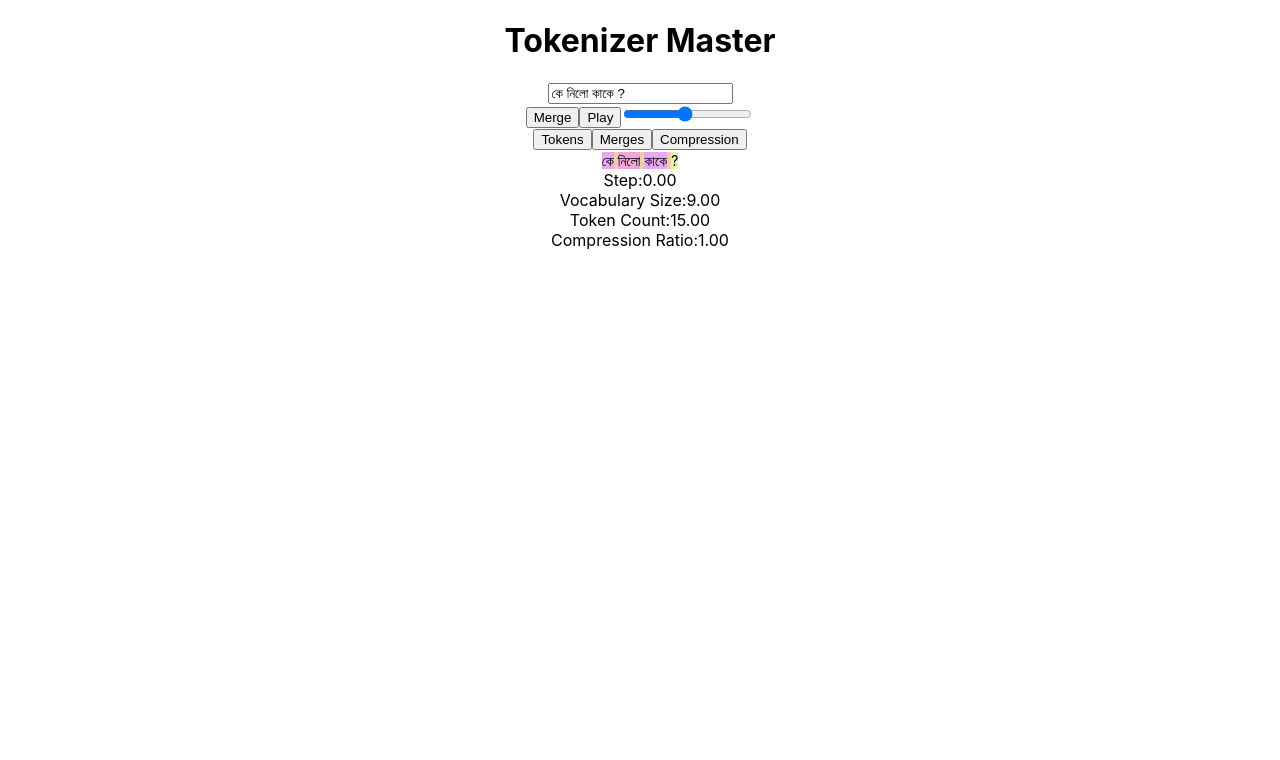
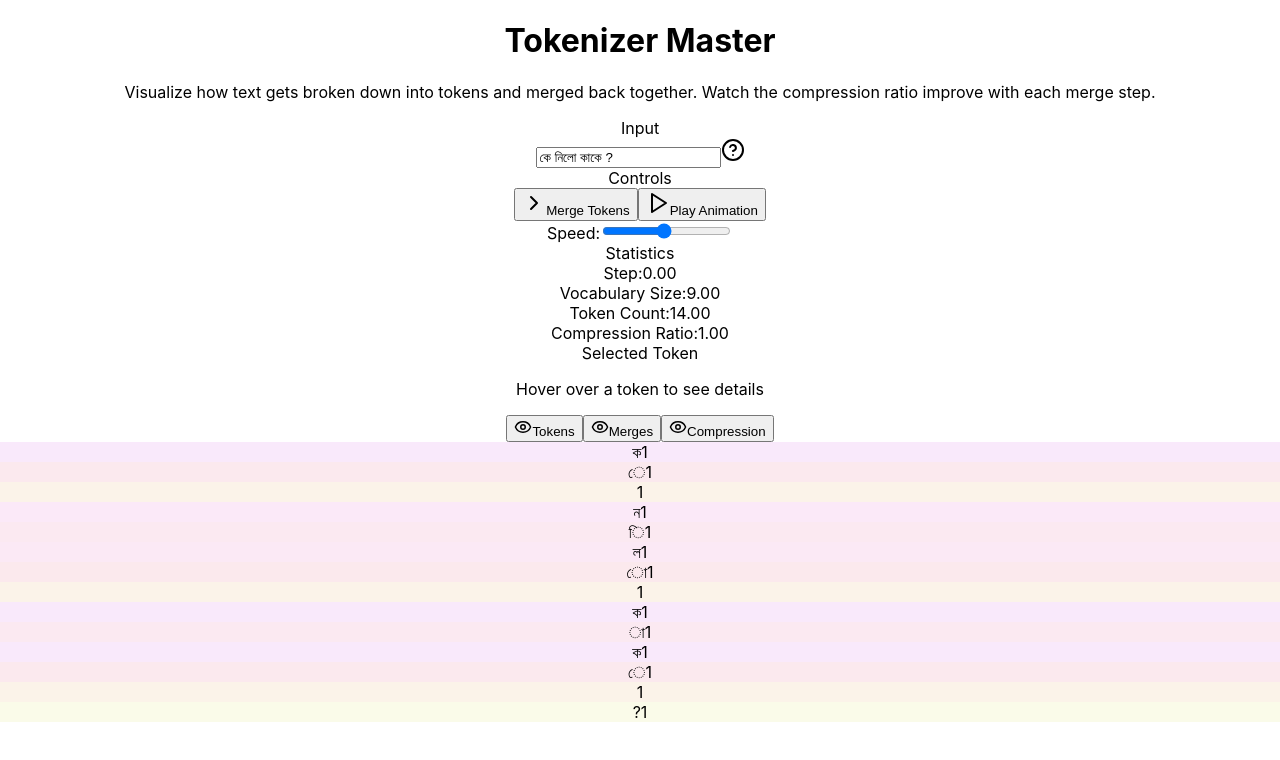
Before and after one commit to mdabir1203/BPE_Tokenizer_Visualizer, a React (Create React App) app: page / in a window 1280 px wide. Shown: the top 760 px of the page. Built offline with nearby package versions, Linux system fonts and the light colour scheme.

Commit message:
added 3D elements

```diff
--- a/src/components/TokenizerMasterVisualizer.js
+++ b/src/components/TokenizerMasterVisualizer.js
@@ -1,8 +1,16 @@
 import React, { useState, useEffect, useCallback, useRef, useMemo } from 'react';
 import { LineChart, Line, BarChart, Bar, XAxis, YAxis, Tooltip, Legend, ResponsiveContainer } from 'recharts';
+import { HelpCircle, Play, Pause, ChevronRight, RotateCw, Eye } from 'lucide-react';
 
-const useDebounce = (fn: Function, delay: number) => {
-  const timeoutRef = useRef<ReturnType<typeof setTimeout>>();
+// Constants
+const MAX_STEPS = 20;
+const DEFAULT_SPEED = 1000;
+const MIN_SPEED = 100;
+const MAX_SPEED = 2000;
+
+// Custom hook for debouncing
+const useDebounce = (fn, delay) => {
+  const timeoutRef = useRef();
 
   useEffect(() => {
     return () => {
@@ -10,75 +18,70 @@ const useDebounce = (fn: Function, delay: number) => {
     };
   }, []);
 
-  return useCallback((...args: any[]) => {
+  return useCallback((...args) => {
     if (timeoutRef.current) clearTimeout(timeoutRef.current);
     timeoutRef.current = setTimeout(() => fn(...args), delay);
   }, [fn, delay]);
 };
 
-// Constants and Types
-const MAX_STEPS = 20;
-const DEFAULT_SPEED = 1000;
-const MIN_SPEED = 100;
-const MAX_SPEED = 2000;
-
-interface Token {
-  char: string;
-  id: number;
-  frequency?: number;
-  metadata?: Record<string, unknown>;
-}
-
-interface MergeHistory {
-  tokens: Token[];
-  compressionRatio: number;
-  timestamp: number;
-}
-
-interface StatsProps {
-  stats: Record<string, number | string>;
-}
-
-// Components
-const TokenDisplay: React.FC<{token: Token; onHover: (t: Token) => void}> = React.memo(({ token, onHover }) => (
-  <span
-    className="inline-block px-2 py-1 m-1 rounded-lg transition-transform duration-200 hover:scale-105 cursor-pointer"
-    style={{
-      backgroundColor: `hsl(${token.id % 360}, 70%, 80%)`,
-      fontSize: `${Math.min(20, 12 + token.char.length * 2)}px`,
-    }}
+const TokenDisplay = React.memo(({ token, onHover }) => (
+  <div
+    className="group relative transform transition-all duration-300 hover:scale-110"
     onMouseEnter={() => onHover(token)}
     role="button"
     tabIndex={0}
-    aria-label={`Token ${token.char} with ID ${token.id}`}
+    aria-label={`Token ${token.char} with frequency ${token.frequency}`}
   >
-    {token.char}
+    <div className="absolute inset-0 bg-blue-500 rounded-xl transform rotate-3 translate-x-1 translate-y-1 group-hover:rotate-6 transition-transform" />
+    <div
+      className="relative p-3 rounded-xl shadow-lg transform transition-transform bg-white border-2 border-gray-200 hover:-translate-y-1"
+      style={{
+        backgroundColor: `hsl(${token.id % 360}, 70%, 95%)`,
+      }}
+    >
+      <span className="text-lg font-semibold">{token.char}</span>
+      {token.frequency && (
+        <span className="absolute -top-2 -right-2 bg-blue-500 text-white rounded-full px-2 py-1 text-xs">
+          {token.frequency}
         </span>
+      )}
+    </div>
+  </div>
 ));
 
-const StatsPanel: React.FC<StatsProps> = ({ stats }) => (
-  <div className="grid grid-cols-2 gap-4 p-4 bg-white rounded-lg shadow">
+const InfoBox = ({ title, children }) => (
+  <div className="relative p-6 bg-white rounded-xl shadow-lg border-2 border-gray-100">
+    <div className="absolute -top-3 left-4 bg-blue-500 text-white px-3 py-1 rounded-full text-sm">
+      {title}
+    </div>
+    {children}
+  </div>
+);
+
+const StatsPanel = ({ stats }) => (
+  <div className="space-y-2">
     {Object.entries(stats).map(([key, value]) => (
-      <div key={key} className="flex justify-between">
-        <span className="font-medium">{key}:</span>
-        <span>{typeof value === 'number' ? value.toFixed(2) : value}</span>
+      <div key={key} className="flex justify-between items-center">
+        <span className="text-gray-600">{key}:</span>
+        <span className="font-semibold">
+          {typeof value === 'number' ? value.toFixed(2) : value}
+        </span>
       </div>
     ))}
   </div>
 );
 
-const TokenizerMasterVisualizer: React.FC = () => {
-  const [text, setText] = useState("কে নিলো কাকে ? ");
-  const [tokens, setTokens] = useState<Token[]>([]);
-  const [mergeHistory, setMergeHistory] = useState<MergeHistory[]>([]);
+const TokenizerMasterVisualizer = () => {
+  const [text, setText] = useState("কে নিলো কাকে ?");
+  const [tokens, setTokens] = useState([]);
+  const [mergeHistory, setMergeHistory] = useState([]);
   const [step, setStep] = useState(0);
   const [view, setView] = useState('tokens');
   const [autoPlay, setAutoPlay] = useState(false);
   const [speed, setSpeed] = useState(DEFAULT_SPEED);
-  const [selectedToken, setSelectedToken] = useState<Token | null>(null);
+  const [selectedToken, setSelectedToken] = useState(null);
 
-  const timerRef = useRef<ReturnType<typeof setTimeout>>();
-  const containerRef = useRef<HTMLDivElement>(null);
+  const timerRef = useRef();
 
   const initialize = useCallback(() => {
     const initialTokens = text.split('').map(char => ({
@@ -96,8 +99,8 @@ const TokenizerMasterVisualizer: React.FC = () => {
     setStep(0);
   }, [text]);
 
-  const findOptimalMerge = useCallback((currentTokens: Token[]) => {
-    const frequencies = new Map<string, number>();
+  const findOptimalMerge = useCallback((currentTokens) => {
+    const frequencies = new Map();
 
     for (let i = 0; i < currentTokens.length - 1; i++) {
       const pair = `${currentTokens[i].char}${currentTokens[i + 1].char}`;
@@ -117,7 +120,7 @@ const TokenizerMasterVisualizer: React.FC = () => {
     return { pair: optimalPair, frequency: maxFreq };
   }, []);
 
-  const debouncedTextUpdate = useDebounce((newText: string) => {
+  const debouncedTextUpdate = useDebounce((newText) => {
     setText(newText);
     initialize();
   }, 300);
@@ -130,7 +133,7 @@ const TokenizerMasterVisualizer: React.FC = () => {
       if (!pair || !frequency) return prevTokens;
 
       const newId = Math.max(...prevTokens.map(t => t.id)) + 1;
-      const newTokens: Token[] = [];
+      const newTokens = [];
       let i = 0;
 
       while (i < prevTokens.length) {
@@ -183,7 +186,7 @@ const TokenizerMasterVisualizer: React.FC = () => {
   }), [step, tokens, text]);
 
   const chartData = useMemo(() => ({
-    merges: Object.entries(tokens.reduce((acc: Record<string, number>, token) => {
+    merges: Object.entries(tokens.reduce((acc, token) => {
       if (token.frequency) acc[token.char] = token.frequency;
       return acc;
     }, {})),
@@ -194,35 +197,53 @@ const TokenizerMasterVisualizer: React.FC = () => {
   }), [tokens, mergeHistory]);
 
   return (
-    <div ref={containerRef} className="p-6 bg-gray-100 rounded-lg shadow-lg">
-      <header className="mb-6">
-        <h1 className="text-3xl font-bold text-center">Tokenizer Master</h1>
-        <div className="relative mt-4">
+    <div className="min-h-screen bg-gradient-to-b from-gray-50 to-gray-100 p-8">
+      <div className="max-w-6xl mx-auto">
+        <header className="mb-8 text-center">
+          <h1 className="text-4xl font-bold text-gray-800 mb-4">Tokenizer Master</h1>
+          <p className="text-gray-600 max-w-2xl mx-auto">
+            Visualize how text gets broken down into tokens and merged back together.
+            Watch the compression ratio improve with each merge step.
+          </p>
+        </header>
+
+        <div className="mb-8">
+          <InfoBox title="Input">
+            <div className="relative">
               <input
                 type="text"
                 value={text}
                 onChange={e => debouncedTextUpdate(e.target.value)}
-            className="w-full p-3 border rounded-lg shadow-sm focus:ring-2 focus:ring-blue-500"
+                className="w-full p-4 rounded-lg border-2 border-gray-200 focus:border-blue-500 focus:ring-2 focus:ring-blue-200 transition-all"
+                placeholder="Enter text to tokenize..."
                 aria-label="Input text for tokenization"
               />
+              <HelpCircle className="absolute right-4 top-4 text-gray-400" />
             </div>
-      </header>
+          </InfoBox>
+        </div>
 
-      <main>
-        <div className="flex gap-4 mb-6">
+        <div className="grid grid-cols-1 md:grid-cols-3 gap-6 mb-8">
+          <InfoBox title="Controls">
+            <div className="flex flex-col gap-4">
               <button
                 onClick={performMerge}
                 disabled={step >= MAX_STEPS}
-            className="px-4 py-2 bg-green-600 text-white rounded-lg disabled:opacity-50"
+                className="flex items-center justify-center gap-2 p-3 bg-gradient-to-r from-blue-500 to-blue-600 text-white rounded-lg shadow-lg disabled:opacity-50 hover:from-blue-600 hover:to-blue-700 transition-colors"
               >
-            Merge
+                <ChevronRight />
+                Merge Tokens
               </button>
               <button
                 onClick={() => setAutoPlay(!autoPlay)}
-            className={`px-4 py-2 rounded-lg ${autoPlay ? 'bg-red-600' : 'bg-blue-600'} text-white`}
+                className={`flex items-center justify-center gap-2 p-3 rounded-lg shadow-lg text-white transition-colors
+                  ${autoPlay ? 'bg-gradient-to-r from-red-500 to-red-600' : 'bg-gradient-to-r from-green-500 to-green-600'}`}
               >
-            {autoPlay ? 'Stop' : 'Play'}
+                {autoPlay ? <Pause /> : <Play />}
+                {autoPlay ? 'Stop' : 'Play Animation'}
               </button>
+              <div className="flex items-center gap-2">
+                <span className="text-sm text-gray-600">Speed:</span>
                 <input
                   type="range"
                   min={MIN_SPEED}
@@ -232,31 +253,46 @@ const TokenizerMasterVisualizer: React.FC = () => {
                   className="flex-grow"
                 />
               </div>
+            </div>
+          </InfoBox>
 
-        <div className="mb-6">
-          <div className="flex justify-center gap-4 mb-4">
-            <button
-              onClick={() => setView('tokens')}
-              className={`px-4 py-2 rounded-lg ${view === 'tokens' ? 'bg-blue-600 text-white' : 'bg-gray-200'}`}
-            >
-              Tokens
-            </button>
-            <button
-              onClick={() => setView('merges')}
-              className={`px-4 py-2 rounded-lg ${view === 'merges' ? 'bg-blue-600 text-white' : 'bg-gray-200'}`}
-            >
-              Merges
-            </button>
-            <button
-              onClick={() => setView('compression')}
-              className={`px-4 py-2 rounded-lg ${view === 'compression' ? 'bg-blue-600 text-white' : 'bg-gray-200'}`}
-            >
-              Compression
-            </button>
+          <InfoBox title="Statistics">
+            <StatsPanel stats={stats} />
+          </InfoBox>
+
+          <InfoBox title="Selected Token">
+            {selectedToken ? (
+              <div className="space-y-2">
+                <p className="text-lg font-semibold">{selectedToken.char}</p>
+                <p className="text-sm text-gray-600">ID: {selectedToken.id}</p>
+                <p className="text-sm text-gray-600">Frequency: {selectedToken.frequency}</p>
+              </div>
+            ) : (
+              <p className="text-gray-500">Hover over a token to see details</p>
+            )}
+          </InfoBox>
         </div>
 
+        <div className="mb-8">
+          <div className="flex justify-center gap-4 mb-6">
+            {['tokens', 'merges', 'compression'].map((viewType) => (
+              <button
+                key={viewType}
+                onClick={() => setView(viewType)}
+                className={`flex items-center gap-2 px-6 py-3 rounded-lg shadow-md transition-all
+                  ${view === viewType
+                    ? 'bg-blue-500 text-white transform -translate-y-1'
+                    : 'bg-white text-gray-600 hover:bg-gray-50'}`}
+              >
+                <Eye size={18} />
+                {viewType.charAt(0).toUpperCase() + viewType.slice(1)}
+              </button>
+            ))}
+          </div>
+
+          <div className="bg-white rounded-xl shadow-lg p-6 min-h-[400px]">
             {view === 'tokens' && (
-            <div className="p-4 bg-white rounded-lg min-h-[100px]">
+              <div className="grid grid-cols-2 sm:grid-cols-3 md:grid-cols-4 lg:grid-cols-6 gap-4">
                 {tokens.map((token, idx) => (
                   <TokenDisplay
                     key={`${token.id}-${idx}`}
@@ -272,7 +308,7 @@ const TokenizerMasterVisualizer: React.FC = () => {
                   <XAxis dataKey="0" />
                   <YAxis />
                   <Tooltip />
-                <Bar dataKey="1" fill="#8884d8" />
+                  <Bar dataKey="1" fill="#3B82F6" />
                 </BarChart>
               </ResponsiveContainer>
             )}
@@ -282,24 +318,13 @@ const TokenizerMasterVisualizer: React.FC = () => {
                   <XAxis dataKey="step" />
                   <YAxis />
                   <Tooltip />
-                <Line type="monotone" dataKey="ratio" stroke="#82ca9d" />
+                  <Line type="monotone" dataKey="ratio" stroke="#3B82F6" strokeWidth={2} />
                 </LineChart>
               </ResponsiveContainer>
             )}
           </div>
-
-        <div className="grid grid-cols-1 md:grid-cols-2 gap-4">
-          <StatsPanel stats={stats} />
-          {selectedToken && (
-            <div className="p-4 bg-white rounded-lg">
-              <h3 className="font-bold">Token Details</h3>
-              <pre className="mt-2 text-sm">
-                {JSON.stringify(selectedToken, null, 2)}
-              </pre>
         </div>
-          )}
       </div>
-      </main>
     </div>
   );
 };
```
Lines whose indentation alone changed are shown as unchanged.
